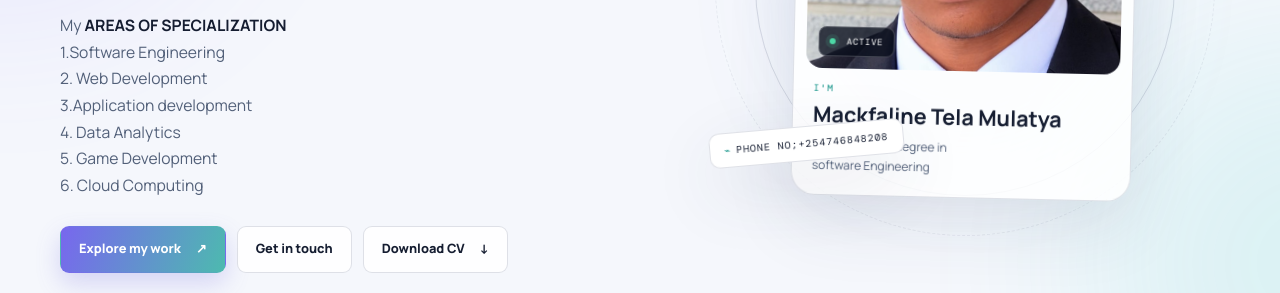
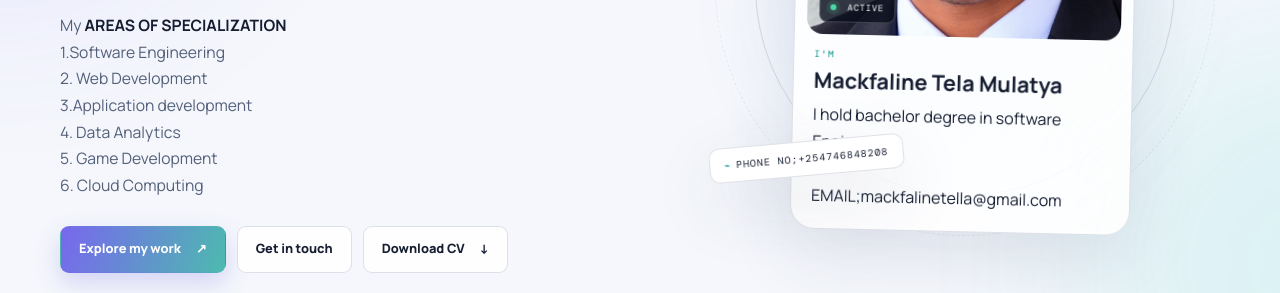
Before and after one commit to MACKFALINETELLA/portfolio, a plain HTML site: page index.html in a window 1280 px wide. Shown: the part 507-800 px from the top of the page. Drawn offline with nearby package versions, Linux system fonts and the light colour scheme.

Commit message:
Fix email address in contact form action
Corrected email address in contact form action URL.

```diff
--- a/index.html
+++ b/index.html
@@ -68,8 +68,8 @@
           <div class="profile-card-caption">
             <span class="profile-kicker">I'M</span>
             <strong>Mackfaline Tela Mulatya</strong>
-            <span>I hold bachelor degree in <br>software Engineering</span>
-
+            <span>I hold bachelor degree in software Engineering</span> <br>
+            </span>EMAIL;mackfalinetella@gmail.com</span>
           </div>
         </div>
         <div class="floating-chip chip-top"><span>✳</span> AM HIM</div>
@@ -198,7 +198,7 @@
           </div>
         </div>
 
-        <form class="contact-form" id="contact-form" action="https://formsubmit.co/Mackfalinetella@gmail.com" method="POST">
+        <form class="contact-form" id="contact-form" action="https://formsubmit.co/mackfalinetella@gmail.com" method="POST">
           <input type="hidden" name="_subject" value="New message from Mack Tella's portfolio">
           <input type="hidden" name="_captcha" value="true">
           <input type="hidden" name="_template" value="table">
```
